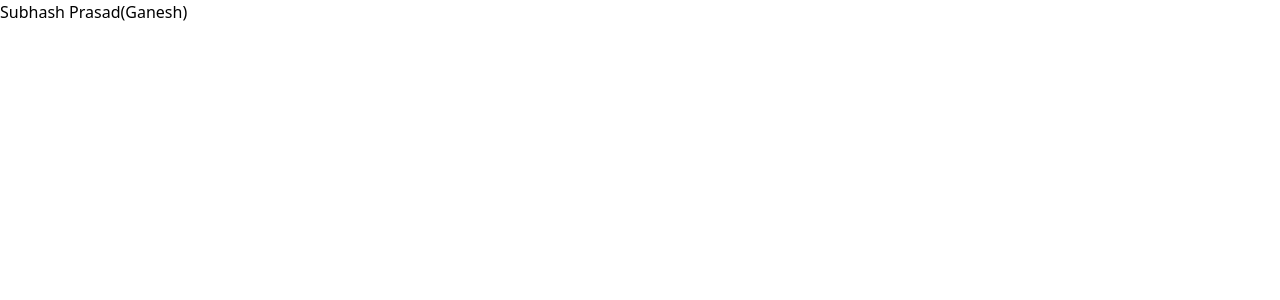
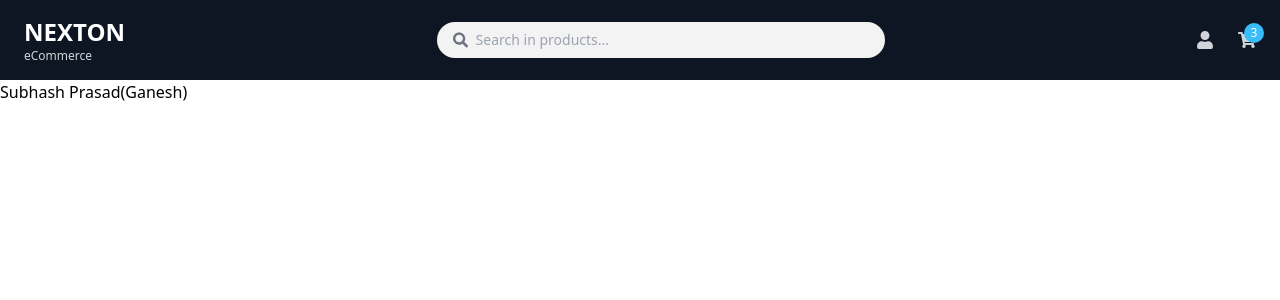
Before and after one commit to subhashdippu/NEXTON, a React (Create React App) app: page / in a window 1280 px wide. Shown: the top 300 px of the page. Built offline with nearby package versions, Linux system fonts and the light colour scheme.

Commit message:
adding navbar

```diff
--- a/package.json
+++ b/package.json
@@ -9,6 +9,7 @@
     "@testing-library/user-event": "^13.5.0",
     "react": "^19.1.0",
     "react-dom": "^19.1.0",
+    "react-icons": "^5.5.0",
     "react-router-dom": "^7.6.0",
     "react-scripts": "5.0.1",
     "web-vitals": "^2.1.4"
--- /dev/null
+++ b/src/components/navbar.js
@@ -0,0 +1,36 @@
+import { FaSearch, FaUser, FaShoppingCart } from "react-icons/fa";
+
+const Navbar = () => {
+  return (
+    <header className="bg-[#0F1623] w-full px-6 py-4 flex items-center justify-between">
+      {/* Logo Section */}
+      <div className="text-white">
+        <h1 className="text-2xl font-bold">NEXTON</h1>
+        <p className="text-xs text-gray-300"> eCommerce</p>
+      </div>
+
+      {/* Search Box */}
+      <div className="flex items-center bg-[#F3F3F3] px-4 py-2 rounded-full w-full max-w-md mx-4">
+        <FaSearch className="text-gray-500 mr-2" />
+        <input
+          type="text"
+          placeholder="Search in products..."
+          className="bg-transparent outline-none text-sm w-full"
+        />
+      </div>
+
+      {/* Icons */}
+      <div className="flex items-center gap-6">
+        <FaUser className="text-gray-300 text-lg" />
+        <div className="relative">
+          <FaShoppingCart className="text-gray-300 text-lg" />
+          <span className="absolute -top-2 -right-2 bg-sky-400 text-white text-xs w-5 h-5 rounded-full flex items-center justify-center">
+            3
+          </span>
+        </div>
+      </div>
+    </header>
+  );
+};
+
+export default Navbar;
--- a/src/pages/main.js
+++ b/src/pages/main.js
@@ -1,9 +1,10 @@
 import React from "react";
 import { Outlet } from "react-router-dom";
+import Navbar from "../components/navbar";
 function HomePage() {
   return (
     <div>
-      {/* <Navbar /> */}
+      <Navbar />
       <Outlet />
     </div>
   );
```
Also changed, not shown: 1 other file (tests, documents, lock files or other folders).
